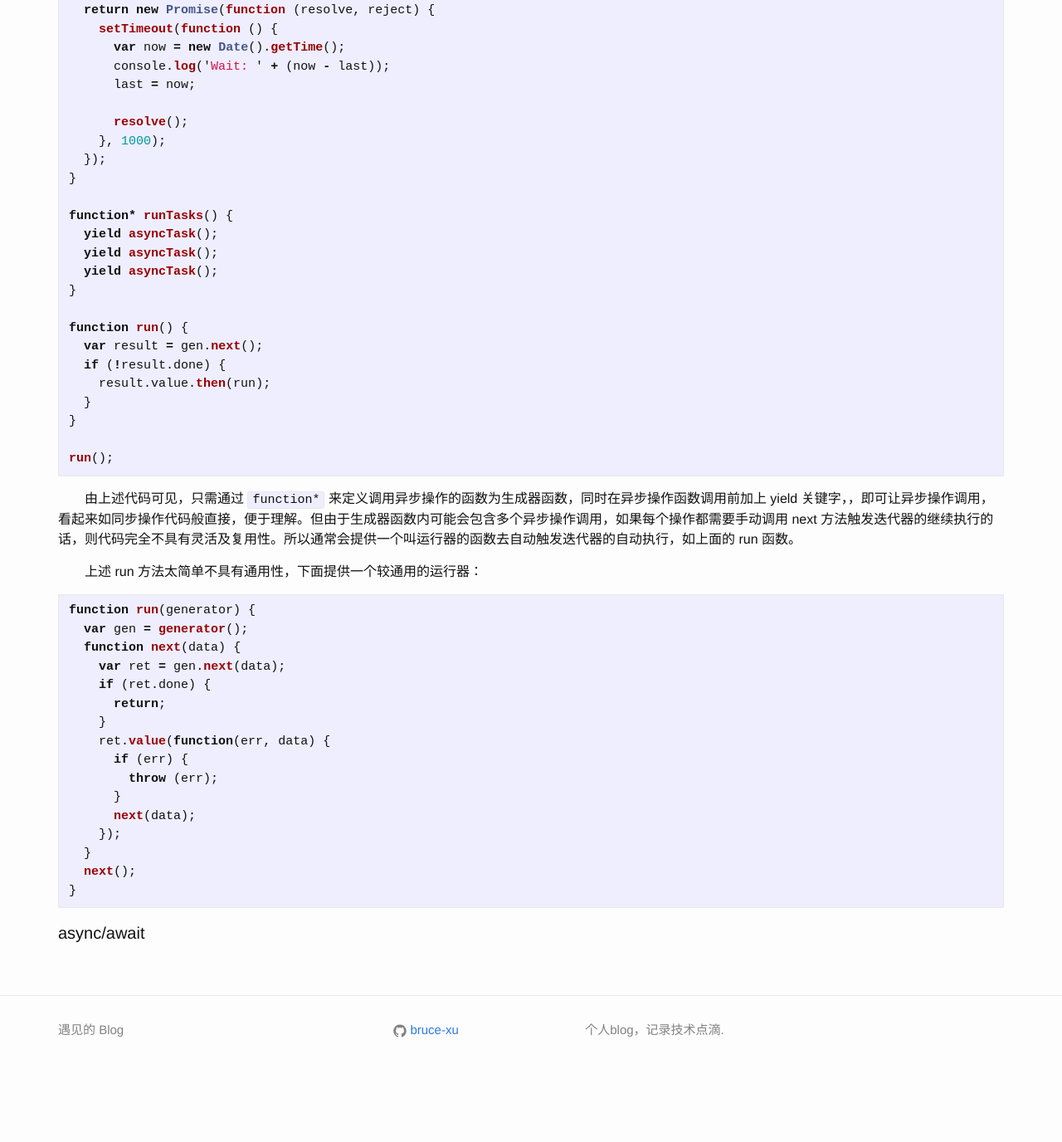
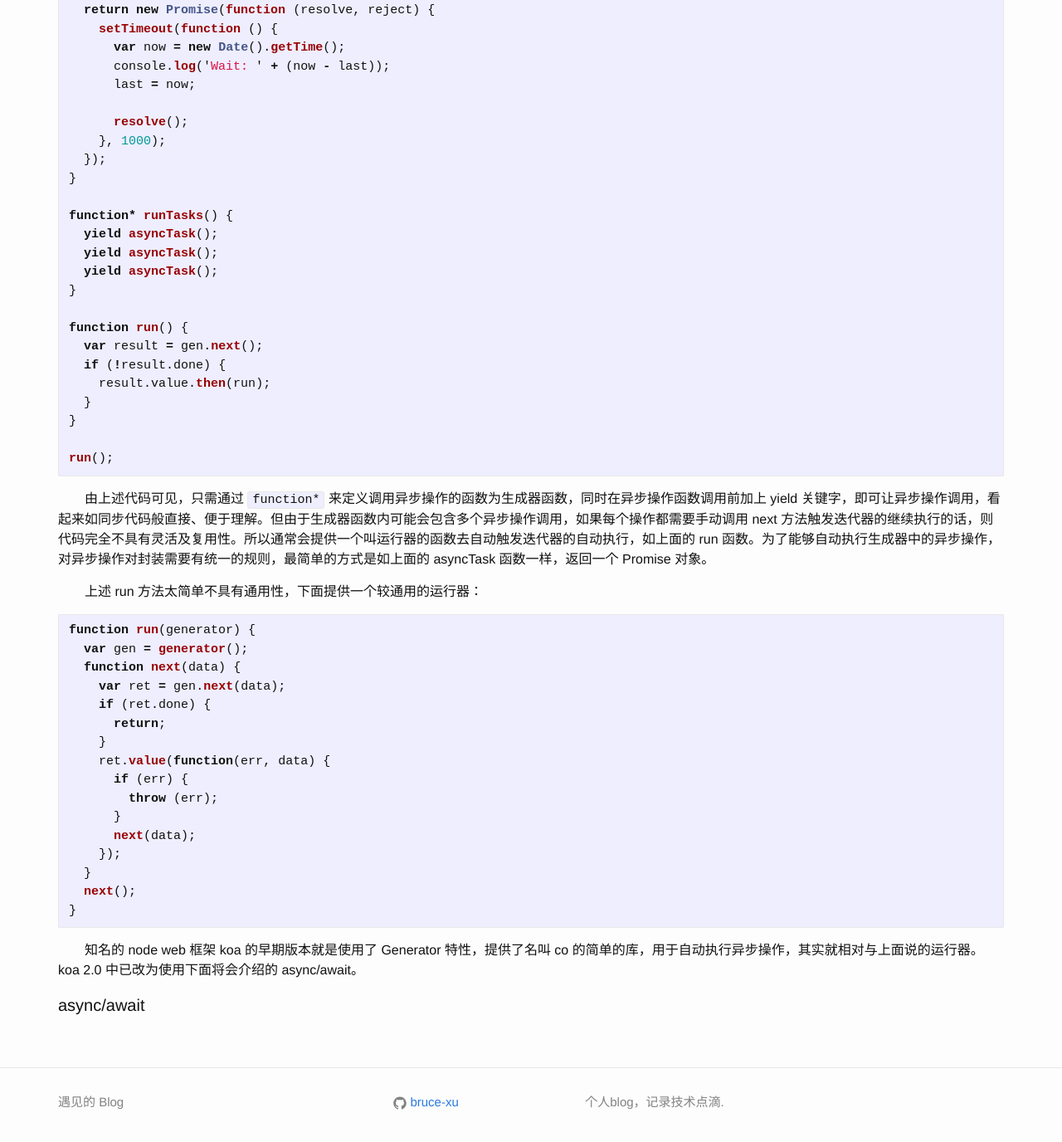
Before and after one commit to bruce-xu/bruce-xu.github.io, a Jekyll site: the page built from _posts/2017-07-30-js-async-evolve.markdown, in a window 1280 px wide and 1400 px high, scrolled down 2949 px. Shown: the top 1376 px of the window at 83% size. Built offline with Jekyll 4.4.1, drawn with Linux system fonts in a browser that asks for light colours; comment, search, counter and statistics services are not loaded; before the commit the page ends 4262 px from its top, so only the background shows below that.

Commit message:
Update 2017-07-30-js-async-evolve.markdown

````diff
--- a/_posts/2017-07-30-js-async-evolve.markdown
+++ b/_posts/2017-07-30-js-async-evolve.markdown
@@ -150,7 +150,7 @@ function run() {
 run();
 ```
 
-　　由上述代码可见，只需通过 `function*` 来定义调用异步操作的函数为生成器函数，同时在异步操作函数调用前加上 yield 关键字，，即可让异步操作调用，看起来如同步操作代码般直接，便于理解。但由于生成器函数内可能会包含多个异步操作调用，如果每个操作都需要手动调用 next 方法触发迭代器的继续执行的话，则代码完全不具有灵活及复用性。所以通常会提供一个叫运行器的函数去自动触发迭代器的自动执行，如上面的 run 函数。
+　　由上述代码可见，只需通过 `function*` 来定义调用异步操作的函数为生成器函数，同时在异步操作函数调用前加上 yield 关键字，即可让异步操作调用，看起来如同步代码般直接、便于理解。但由于生成器函数内可能会包含多个异步操作调用，如果每个操作都需要手动调用 next 方法触发迭代器的继续执行的话，则代码完全不具有灵活及复用性。所以通常会提供一个叫运行器的函数去自动触发迭代器的自动执行，如上面的 run 函数。为了能够自动执行生成器中的异步操作，对异步操作对封装需要有统一的规则，最简单的方式是如上面的 asyncTask 函数一样，返回一个 Promise 对象。
 
 　　上述 run 方法太简单不具有通用性，下面提供一个较通用的运行器：
 
@@ -173,4 +173,6 @@ function run(generator) {
 }
 ```
 
+　　知名的 node web 框架 koa 的早期版本就是使用了 Generator 特性，提供了名叫 co 的简单的库，用于自动执行异步操作，其实就相对与上面说的运行器。koa 2.0 中已改为使用下面将会介绍的 async/await。
+
 #### async/await ####
````
